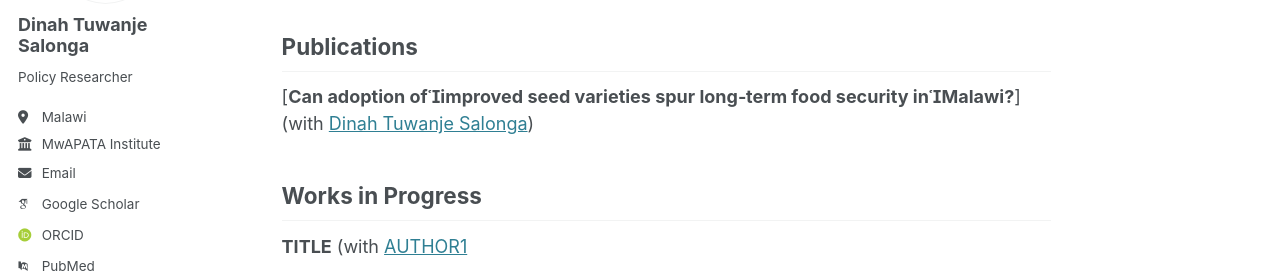
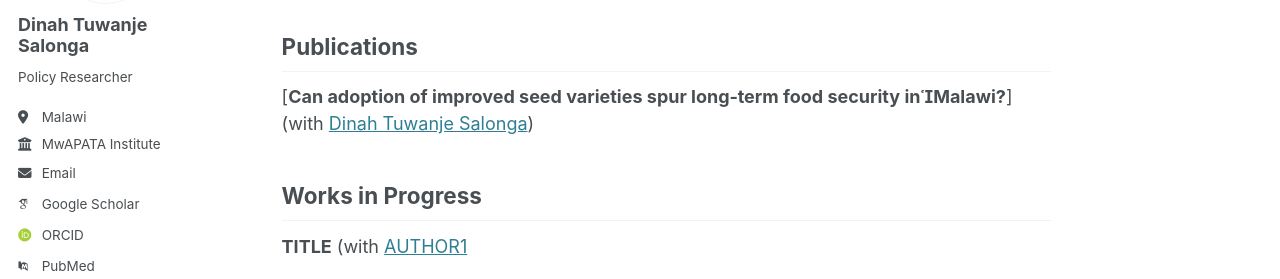
Before and after one commit to Dinah3/dinah3.github.io, a Jekyll site: the page built from _pages/research.md, in a window 1280 px wide and 1068 px high. Shown: the part 404-683 px from the top of the window. Built offline with Jekyll 4.4.1, drawn with Linux system fonts in a browser that asks for light colours; some web fonts are replaced; our own code applies the rules of GitHub Pages for plain Markdown files.

```diff
--- a/_pages/research.md
+++ b/_pages/research.md
@@ -15,7 +15,7 @@ redirect_from:
 
 ## Publications
 
-[**Can adoption ofimproved seed varieties spur long‑term food security inMalawi?**] (with [Dinah Tuwanje Salonga](https://rdcu.be/dQAIi)) <br/>
+[**Can adoption of improved seed varieties spur long‑term food security inMalawi?**] (with [Dinah Tuwanje Salonga](https://rdcu.be/dQAIi)) <br/>
 
 ## Works in Progress
 
```
